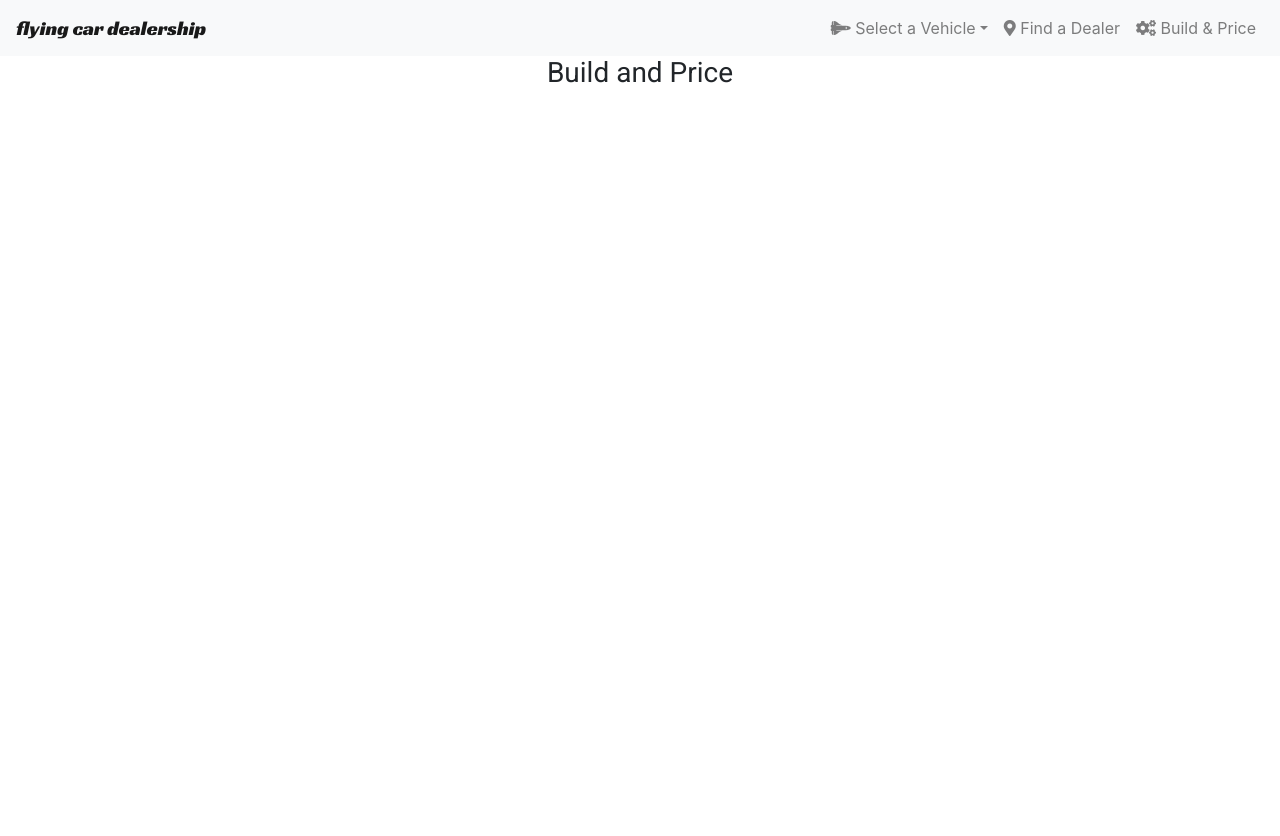
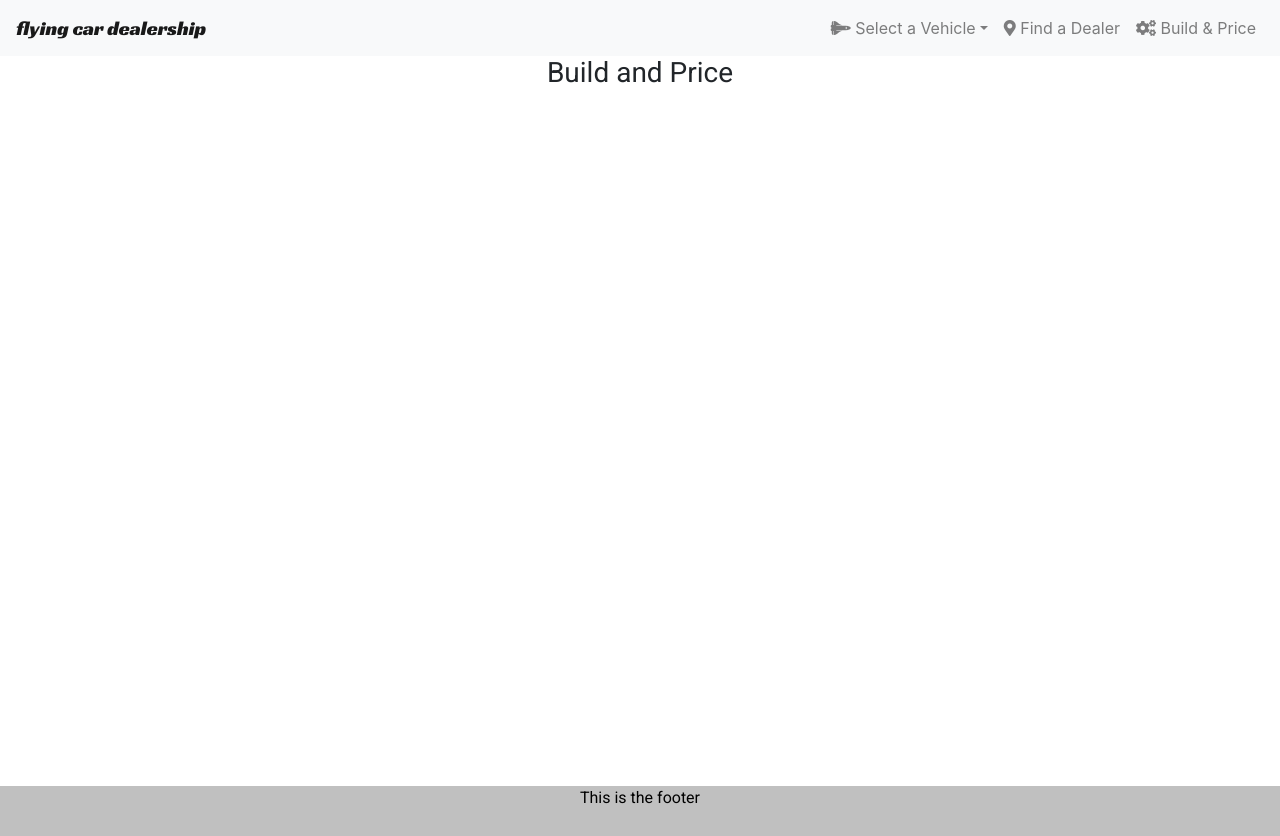
Before and after one commit to brucevanhorn2/reactstrap-course, a React (Create React App) app: page /build-and-price in a window 1280 px wide. Before the commit the page ends 800 px from the top, so only its background shows below. Built offline with nearby package versions, Linux system fonts and the light colour scheme.

Commit message:
Footer sticks

```diff
--- a/src/App.css
+++ b/src/App.css
@@ -24,3 +24,7 @@ p, h1, h2, h3, h4 {
 .App-intro {
   font-size: large;
 }
+
+.contentArea{
+  min-height: calc(100vh - 70px);
+}
--- a/src/App.js
+++ b/src/App.js
@@ -2,6 +2,7 @@ import React, { Component } from 'react';
 import './App.css';
 import TopNav from './components/TopNav';
 import Home from './components/Home';
+import Footer from './components/Footer';
 import VehicleDetail from './components/VehicleDetail';
 import BuildAndPrice from './components/BuildAndPrice';
 import DealerLocator from './components/DealerLocator';
@@ -72,10 +73,13 @@ class App extends Component {
       <Router>
         <div className="App">
           <TopNav data={VehicleData} />
-          <Route exact path='/' component={Home} />
-          <Route path='/detail/:selectedVehicle' component={VehicleDetail} />
-          <Route path='/find-a-dealer' component={DealerLocator} />
-          <Route path='/build-and-price' component={BuildAndPrice} />
+          <div className="contentArea">
+            <Route exact path='/' component={Home} />
+            <Route path='/detail/:selectedVehicle' component={VehicleDetail} />
+            <Route path='/find-a-dealer' component={DealerLocator} />
+            <Route path='/build-and-price' component={BuildAndPrice} />
+          </div>
+          <Footer />
         </div>
       </Router>
     );
--- a/src/components/Footer/Footer.css
+++ b/src/components/Footer/Footer.css
@@ -0,0 +1,6 @@
+footer {
+    width: 100%;
+    height: 50px;
+    background-color: silver;
+    color: black;
+}
--- a/src/components/Footer/Footer.js
+++ b/src/components/Footer/Footer.js
@@ -1,5 +1,5 @@
 import React from 'react';
-
+import './Footer.css';
 class Footer extends React.Component {
     constructor(props) {
         super(props);
@@ -13,3 +13,5 @@ class Footer extends React.Component {
         );
     }
 }
+
+export default Footer;
```
